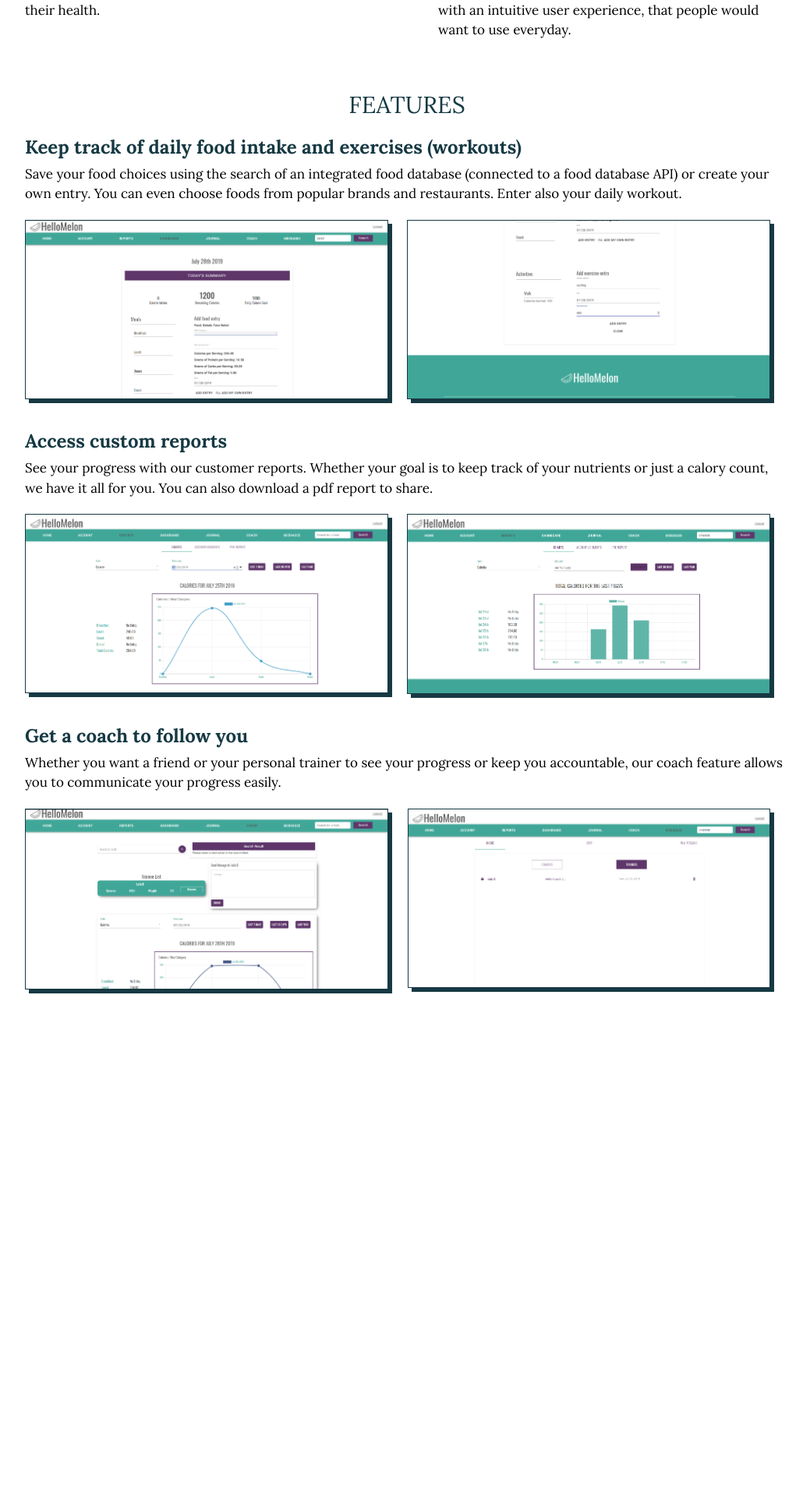
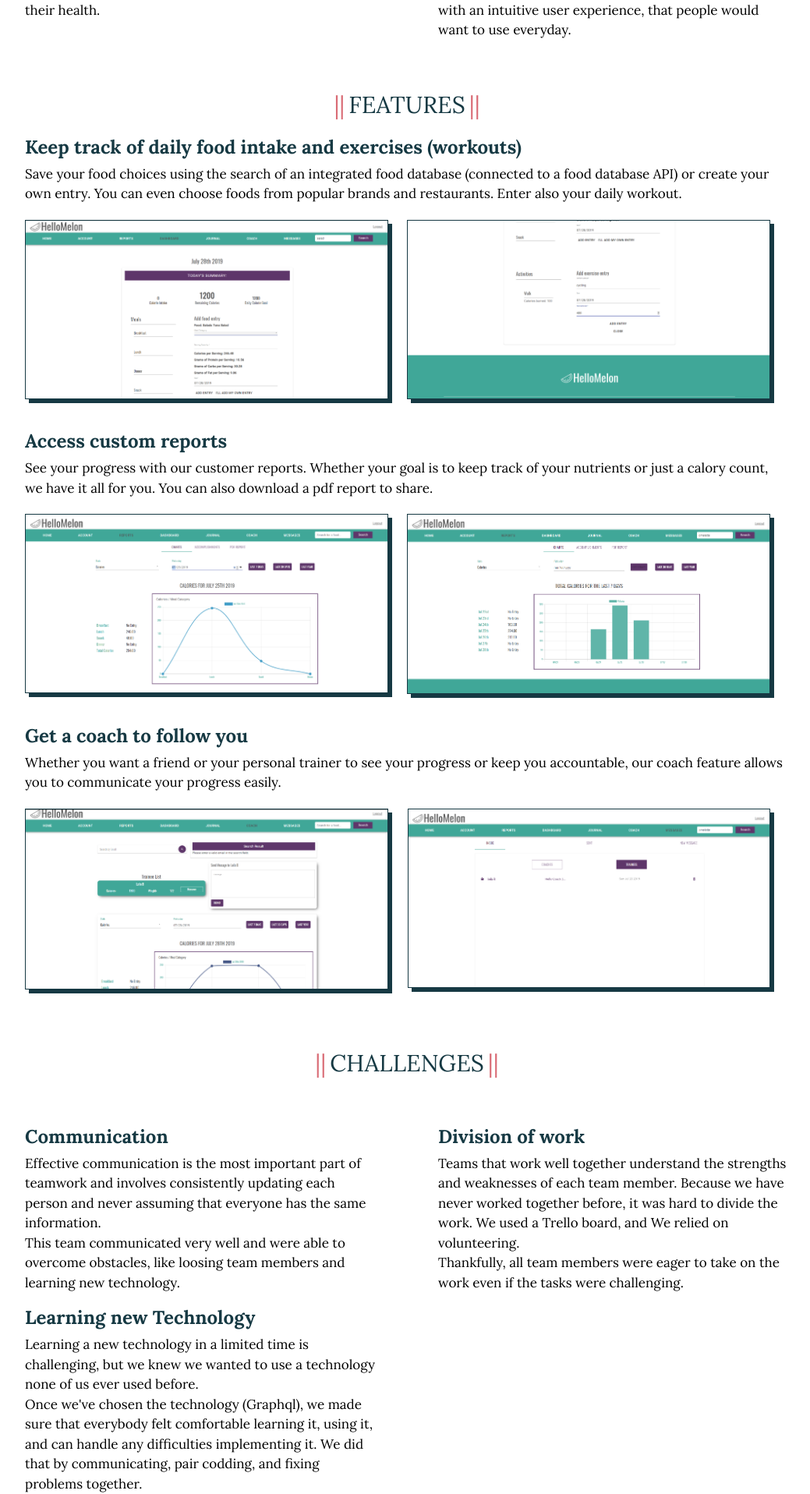
Before and after one commit to leila100/portfolio2, a React (Create React App) app in the folder website/: page /hello-melon in a window 1280 px wide. Shown: the part 1010-2926 px from the top of the page at 78% size, without its empty margins (118-1157 px from the left). Before the commit the page ends 2301 px from the top, so only its background shows below. Built offline with nearby package versions, Linux system fonts and the light colour scheme.

Commit message:
Add challenges section to hello-melon page

```diff
--- a/website/src/SASS/projects.scss
+++ b/website/src/SASS/projects.scss
@@ -120,6 +120,11 @@ section {
         color: $bg-dark;
         font-family: 'Lora', serif;
 
+        span {
+            color: $highlight;
+            margin: 0 5px;
+        }
+
         @media (max-width: 900px) {
             font-size: 2.5rem;
         }
--- a/website/src/components/projects/HelloMelon.js
+++ b/website/src/components/projects/HelloMelon.js
@@ -67,7 +67,9 @@ const HelloMelon = () => {
         </div>
       </section>
       <section class='features'>
-        <h2>FEATURES</h2>
+        <h2>
+          <span>||</span>FEATURES<span>||</span>
+        </h2>
         <div class='feature'>
           <h3>Keep track of daily food intake and exercises (workouts)</h3>
           <p>
@@ -115,6 +117,45 @@ const HelloMelon = () => {
           </div>
         </div>
       </section>
+      <section class='about'>
+        <h2>
+          <span>||</span>CHALLENGES<span>||</span>
+        </h2>
+        <div class='descriptions'>
+          <div class='desc'>
+            <h3>Communication</h3>
+            <p>
+              Effective communication is the most important part of teamwork and involves consistently updating each
+              person and never assuming that everyone has the same information.{" "}
+            </p>
+            <p>
+              This team communicated very well and were able to overcome obstacles, like loosing team members and
+              learning new technology.
+            </p>
+          </div>
+          <div class='desc'>
+            <h3>Division of work</h3>
+            <p>
+              Teams that work well together understand the strengths and weaknesses of each team member. Because we have
+              never worked together before, it was hard to divide the work. We used a Trello board, and We relied on
+              volunteering.
+            </p>
+            <p>Thankfully, all team members were eager to take on the work even if the tasks were challenging.</p>
+          </div>
+          <div class='desc'>
+            <h3>Learning new Technology</h3>
+            <p>
+              Learning a new technology in a limited time is challenging, but we knew we wanted to use a technology none
+              of us ever used before.
+            </p>
+            <p>
+              Once we've chosen the technology (Graphql), we made sure that everybody felt comfortable learning it,
+              using it, and can handle any difficulties implementing it. We did that by communicating, pair codding, and
+              fixing problems together.
+            </p>
+          </div>
+        </div>
+      </section>
     </>
   );
 };
```
